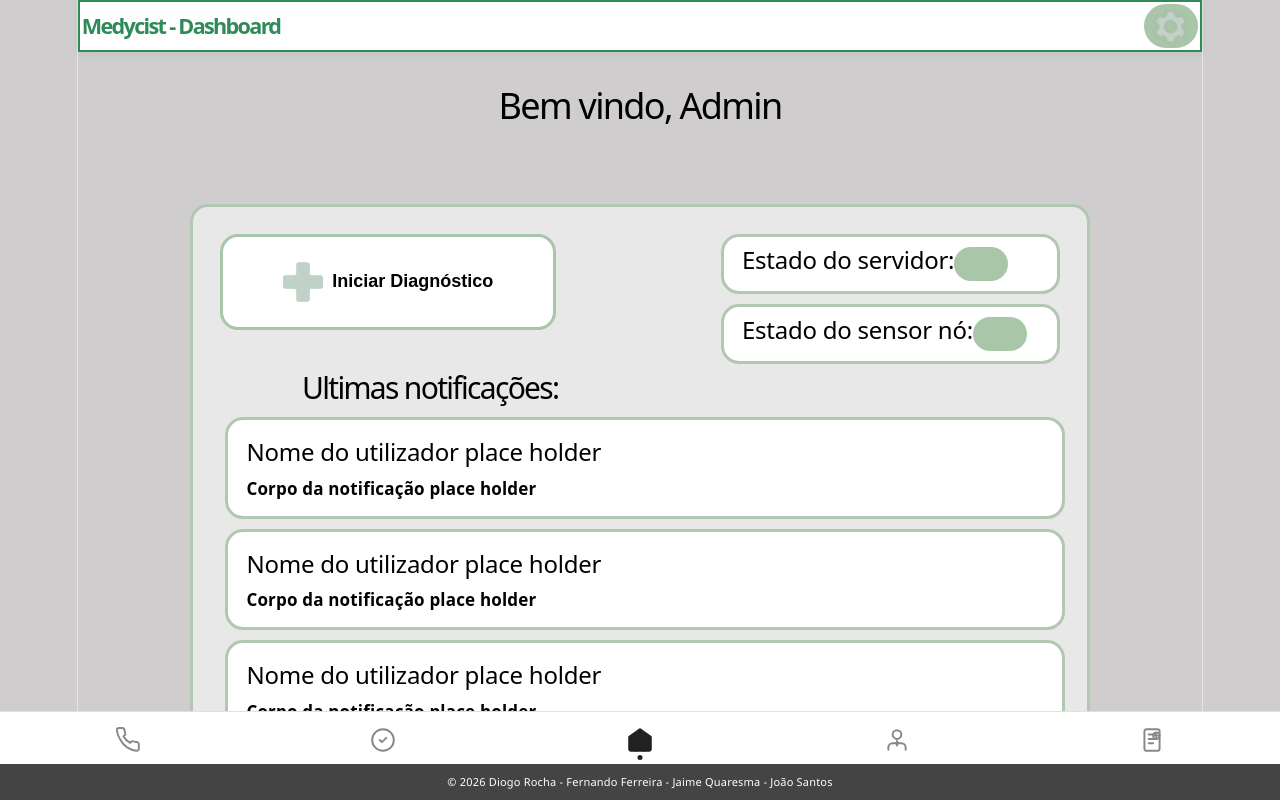
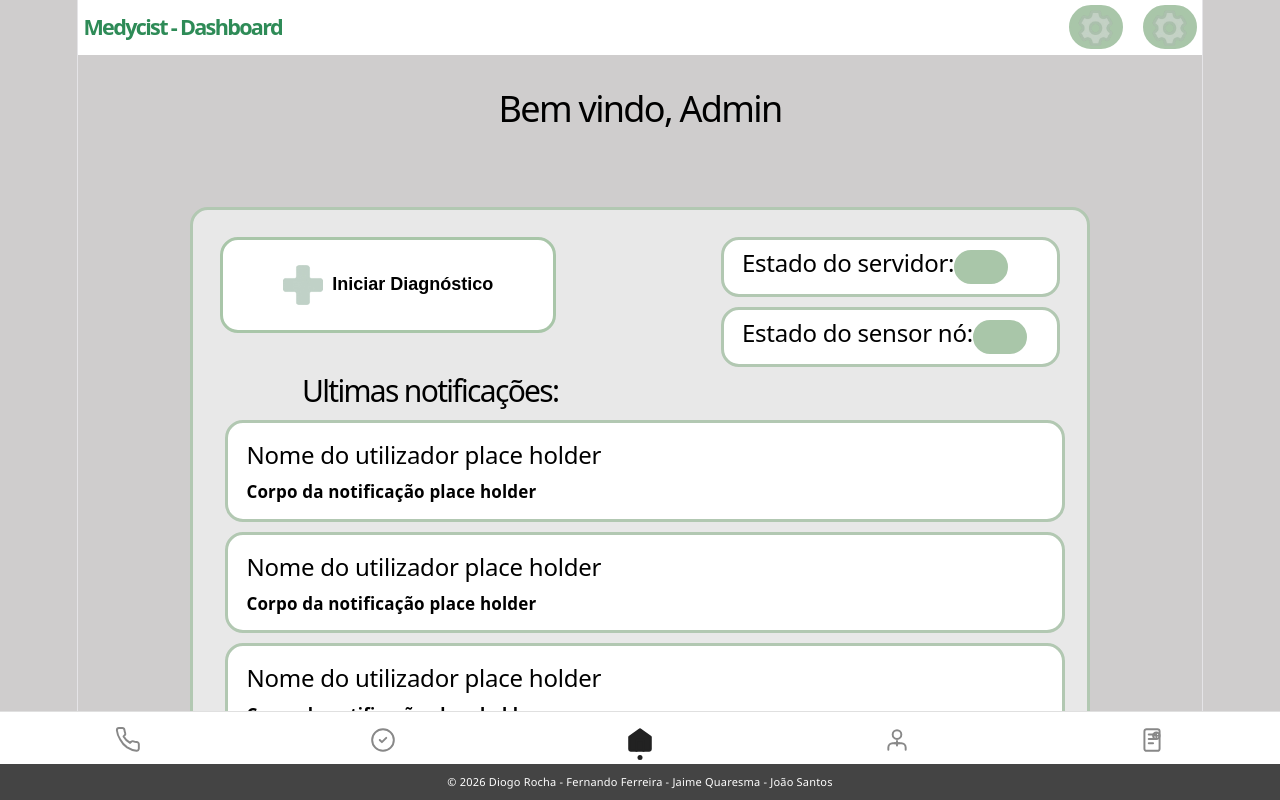
Before and after one commit to fernandoferreira-dev/pcmr, a React (Vite) app in the folder mobile-app/: page / in a window 1280 px wide. Both pictures are taken after typing "Sample", "Sample123" into the empty fields and a click on the button "Login". Built offline with nearby package versions, Linux system fonts and the light colour scheme.

Commit message:
feat: mockup for the email sender function

```diff
--- a/mobile-app/src/pages/main-page.tsx
+++ b/mobile-app/src/pages/main-page.tsx
@@ -39,7 +39,10 @@ export default function MainPage() {
             <div className="header-container">
                 <div className="header-row">
                     <h1 className="header-page-title">{pageTitles[view]}</h1>
-                    <SettingsButtonComponent/>
+                    <div className="buttons-row">
+                        <SettingsButtonComponent/>
+                        <SettingsButtonComponent/>
+                    </div>
                 </div>
             </div>
             {renderView()}
--- a/mobile-app/src/styles/misc/header-styles.css
+++ b/mobile-app/src/styles/misc/header-styles.css
@@ -1,26 +1,19 @@
 .header-container {
-  position: sticky;
-  top: 0;
-  left: 0;
-  width: 100%;
-  display: flex;
-  flex-direction: column;
-  align-items: flex-end;
-  justify-content: flex-start;
-  gap: 0.75rem;
-  padding: 0.1rem;
-  box-sizing: border-box;
+  padding: 0.3rem;
   background-color: #ffffff;
-  border: 2px solid #2e8b57;
-  box-shadow: 0 2px 8px rgba(0, 0, 0, 0.06);
-  z-index: 10;
 }
 
 .header-row {
   display: flex;
-  justify-content: space-between;
   align-items: center;
   width: 100%;
+}
+
+.buttons-row {
+  display: flex;
+  flex-direction: row;
+  margin-left: auto;
+  gap: 20px;
 }
 
 .header-page-title {
```
Also changed, not shown: mobile-app/src/components/misc/send-email-btn.tsx (added, +59 -0 lines).
